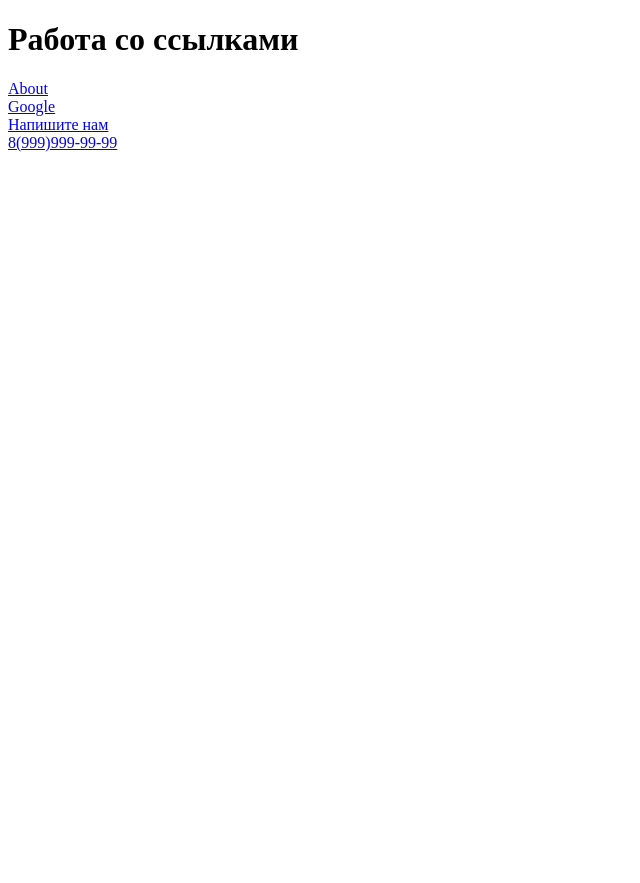
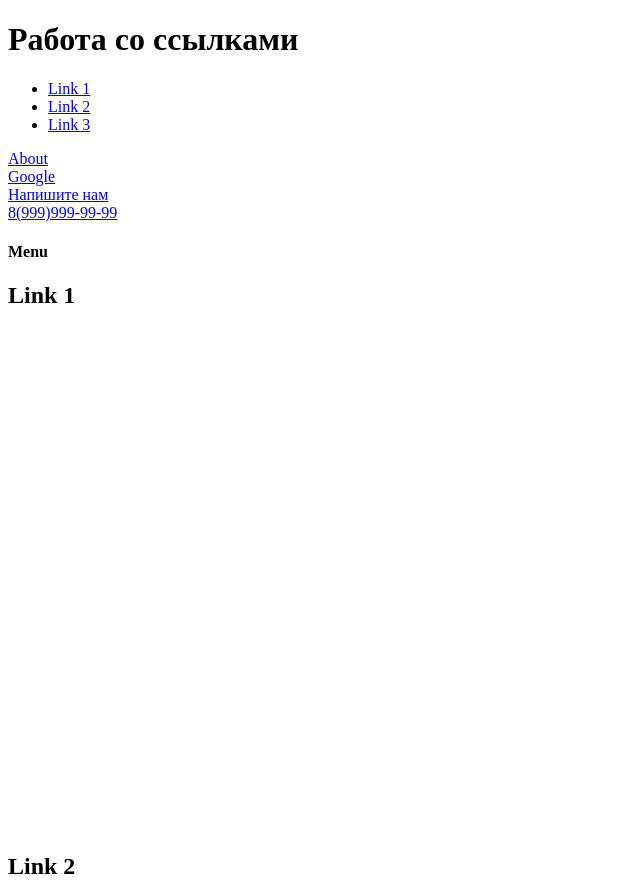
Before and after one commit to 4eckist/kurs-Michey, a plain HTML site: page 008/index.html in a window 1280 px wide. Shown: the top 883 px of the page, without its empty margins (0-640 px from the left). Before the commit the page ends 800 px from the top, so only its background shows below. Drawn offline with Linux system fonts and the light colour scheme.

Commit message:
008 4 commit

```diff
--- a/008/index.html
+++ b/008/index.html
@@ -9,6 +9,11 @@
   </head>
   <body>
     <h1>Работа со ссылками</h1>
+    <ul>
+      <li><a href="#link1">Link 1</a></li>
+      <li><a href="#link2">Link 2</a></li>
+      <li><a href="#link3">Link 3</a></li>
+    </ul>
     <a href="./about.html">About</a>
     <br />
     <a href="https://google.com" target="_blank">Google</a>
@@ -16,5 +21,62 @@
     <a href="mailto:post@mail.ru">Напишите нам</a>
     <br />
     <a href="tel:+79999999999">8(999)999-99-99</a>
+    <h4>Menu</h4>
+
+    <h2 id="link1">Link 1</h2>
+    <br />
+    <br />
+    <br />
+    <br />
+    <br />
+    <br />
+    <br />
+    <br />
+    <br />
+    <br />
+    <br />
+    <br />
+    <br />
+    <br />
+    <br />
+    <br />
+    <br />
+    <br />
+    <br />
+    <br />
+    <br />
+    <br />
+    <br />
+    <br />
+    <br />
+    <br />
+    <br />
+    <br />
+    <h2 id="link2">Link 2</h2>
+    <br />
+    <br />
+    <br />
+    <br />
+    <br />
+    <br />
+    <br />
+    <br />
+    <br />
+    <br />
+    <br />
+    <br />
+    <br />
+    <br />
+    <br />
+    <br />
+    <br />
+    <br />
+    <br />
+    <br />
+    <br />
+    <br />
+    <br />
+    <br />
+    <h2 id="link3">Link 3</h2>
   </body>
 </html>
```
